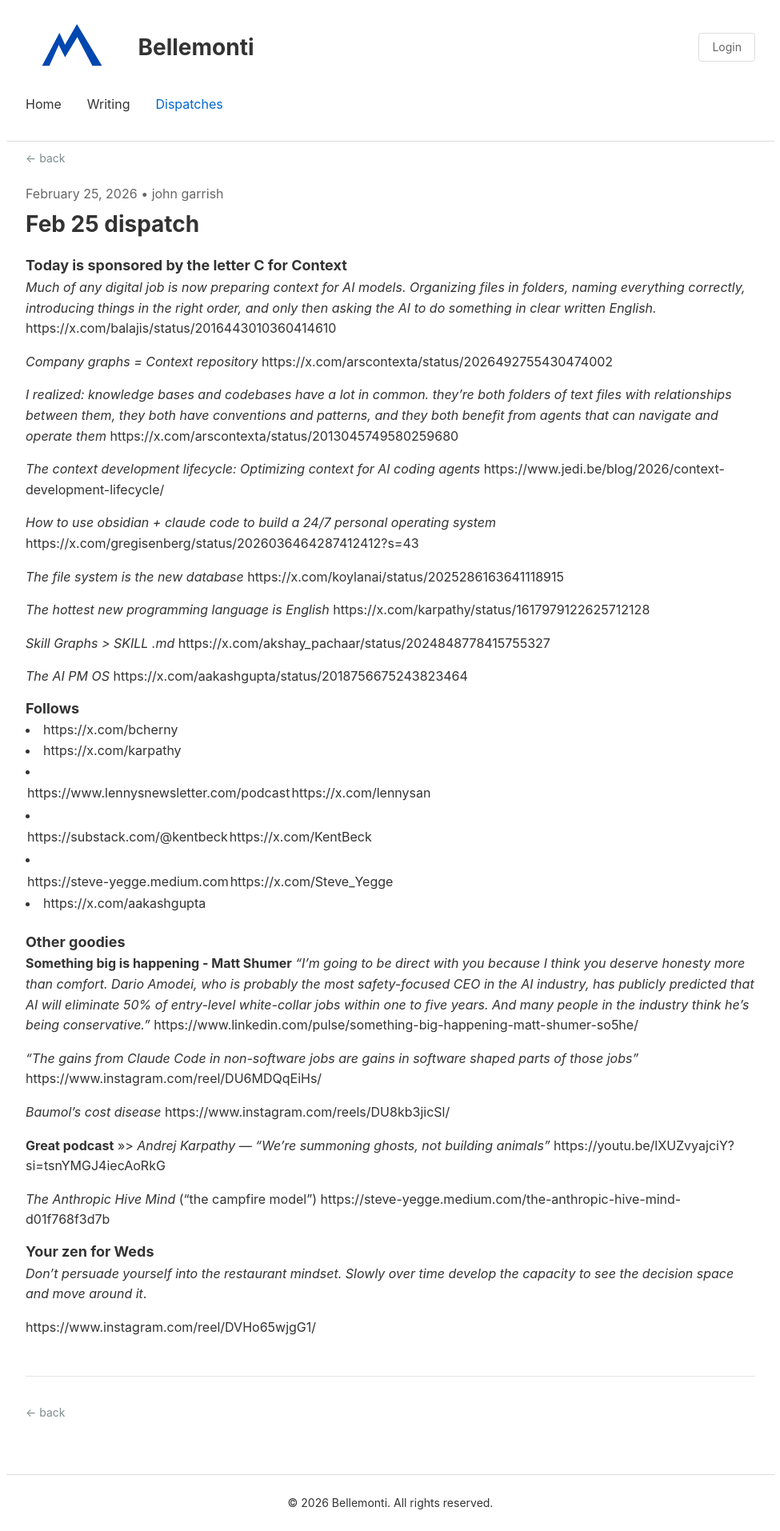
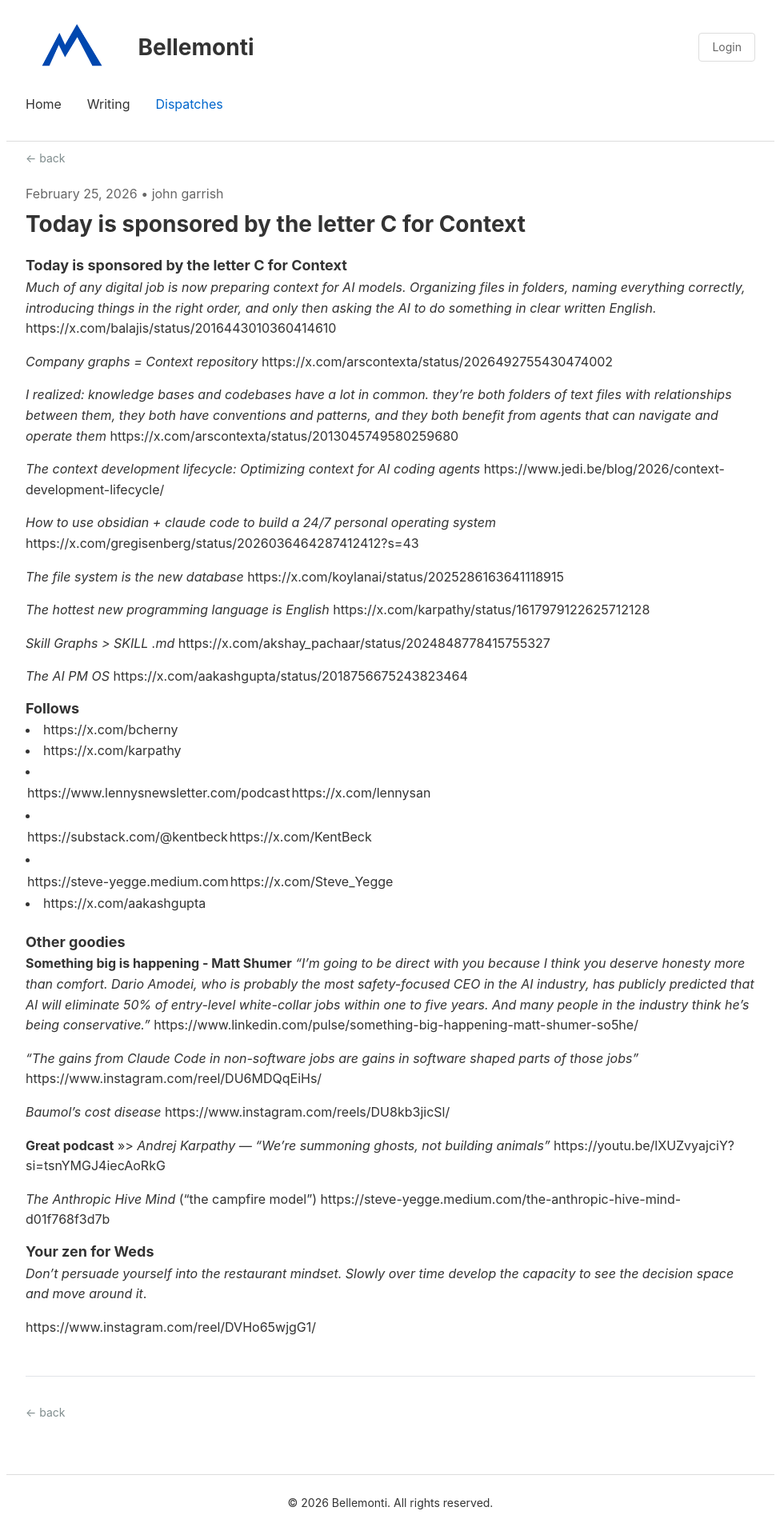
Before and after one commit to gibbygee/bellemonti-website, a Jekyll site: the page built from _readings/2026-02-25-feb-25-dispatch.md, in a window 1280 px wide. Shown: the whole page at 80% size, without its empty margins (152-1127 px from the left). Built offline with Jekyll 4.4.1, drawn with Linux system fonts in a browser that asks for light colours.

Commit message:
Update title in Feb 25 dispatch to emphasize context

```diff
--- a/_readings/2026-02-25-feb-25-dispatch.md
+++ b/_readings/2026-02-25-feb-25-dispatch.md
@@ -1,6 +1,6 @@
 ---
 layout: reading
-title: "Feb 25 dispatch"
+title: "Today is sponsored by the letter C for Context"
 date: 2026-02-25
 author: john garrish
 ---
```
